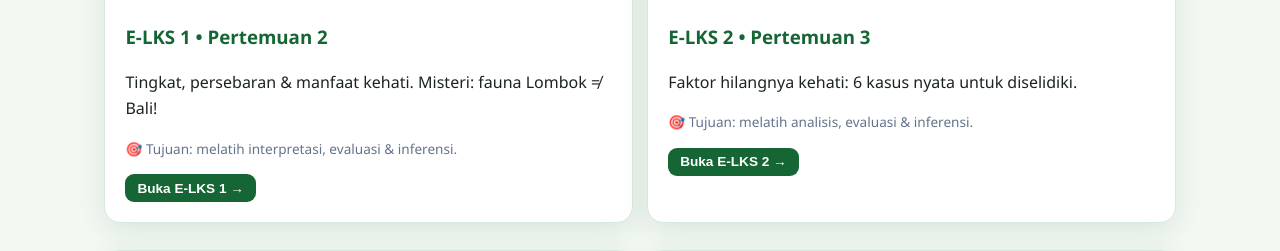
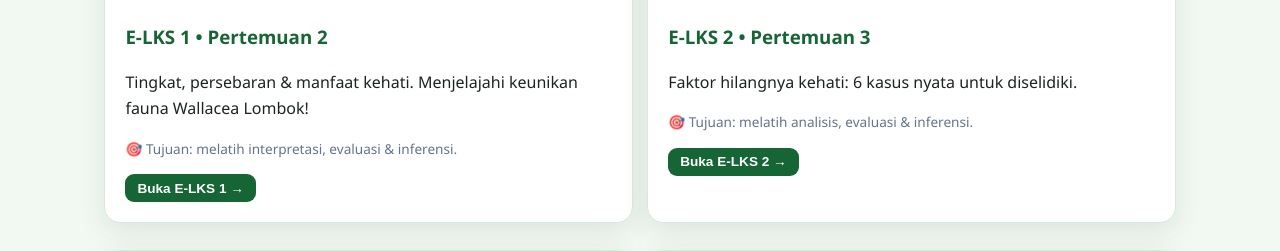
Before and after one commit to RajaSunrise/e-lks, a FastAPI app: page / in a window 1280 px wide. Shown: the part 878-1129 px from the top of the page. Run offline with FastAPI, Linux system fonts and the light colour scheme; some libraries are stand-ins or nearby versions.

Commit message:
refactor: hapus referensi Bali dan fokuskan materi serta soal ke Lombok

```diff
--- a/templates/index.html
+++ b/templates/index.html
@@ -36,8 +36,8 @@
 				<div>
 					<span class="badge">E-LKS 1–4 • PROBLEM BASED LEARNING</span>
 					<h1>Belajar dari Masalah Nyata Lombok! 🌏</h1>
-					<p><b>4 E-LKS per pertemuan</b> melatih <b>berpikir kritis</b> siswa <b>MAN Lombok Barat</b>: dari misteri
-						fauna Lombok vs Bali, 6 kasus kerusakan, misi tim konservasi, sampai jadi ahli klasifikasi!</p>
+					<p><b>4 E-LKS per pertemuan</b> melatih <b>berpikir kritis</b> siswa <b>MAN Lombok Barat</b>: dari keunikan
+						fauna Wallacea Lombok, 6 kasus kerusakan, misi tim konservasi, sampai jadi ahli klasifikasi!</p>
 					<p><span id="db-status">Menyiapkan simpanan nilai…</span></p>
 					<div class="toolbar">
 						<button class="btn btn-primer" onclick="pergi('identitas')">Mulai ↓</button>
@@ -66,7 +66,7 @@
 						onclick="bukaLightbox(this.src,'Pasar tradisional: varietas buah & padi lokal')"
 						referrerpolicy="no-referrer">
 					<h3>E-LKS 1 • Pertemuan 2</h3>
-					<p>Tingkat, persebaran & manfaat kehati. Misteri: fauna Lombok ≠ Bali!</p>
+					<p>Tingkat, persebaran & manfaat kehati. Menjelajahi keunikan fauna Wallacea Lombok!</p>
 					<p class="keterangan">🎯 Tujuan: melatih interpretasi, evaluasi & inferensi.</p>
 					<button class="btn btn-sekunder btn-kecil" onclick="pergi('elks1-materi')">Buka E-LKS 1 →</button>
 				</div>
@@ -227,7 +227,7 @@
 							<tr>
 								<td><b>e-LKS 1</b></td>
 								<td>Pertemuan 2: tingkat, persebaran, serta fungsi dan manfaat keanekaragaman hayati</td>
-								<td>Fauna Pulau Lombok berbeda dengan Pulau Bali walaupun letaknya berdekatan, dan pasar tradisional menjual beragam varietas buah dan padi lokal. Mengapa keanekaragaman hayati Indonesia tinggi dan berbeda antardaerah, serta apa manfaatnya?</td>
+								<td>Pulau Lombok memiliki keunikan fauna zona Wallacea yang dibatasi Selat Lombok, serta pasar tradisional yang menjual beragam varietas buah dan padi lokal. Mengapa keanekaragaman hayati di Pulau Lombok begitu tinggi dan khas, serta apa manfaatnya bagi masyarakat lokal?</td>
 								<td>(1) Apa inti permasalahan yang perlu dipecahkan? (2) Sebutkan contoh keanekaragaman gen, jenis, dan ekosistem beserta dasar pembedanya. (3) Sumber mana yang paling dapat dipercaya dan mengapa? (4) Simpulkan penyebab perbedaan persebaran tersebut.</td>
 							</tr>
 							<tr>
@@ -347,13 +347,12 @@
 							ekosistem) beserta dasar pembedanya melalui contoh nyata dari Lombok.</li>
 						<li><span class="aspek">Evaluasi</span> menilai sumber informasi yang paling dapat dipercaya dalam
 							memecahkan masalah.</li>
-						<li><span class="aspek">Inferensi</span> menyimpulkan penyebab perbedaan persebaran fauna Lombok–Bali
+						<li><span class="aspek">Inferensi</span> menyimpulkan karakteristik dan faktor persebaran fauna Wallacea di Pulau Lombok
 							dan mengaitkannya dengan manfaat kehati bagi kehidupan.</li>
 					</ol>
 				</div>
-				<div class="alert"><b>🧩 Masalah:</b> Fauna <b>Pulau Lombok berbeda dengan Pulau Bali</b> padahal hanya
-					dipisahkan Selat Lombok (±35 km)! Sementara pasar tradisional menjual banyak varietas buah & padi lokal.
-					<b>Mengapa kehati tinggi & berbeda antardaerah? Apa manfaatnya?</b></div>
+				<div class="alert"><b>🧩 Masalah:</b> Fauna <b>Pulau Lombok memiliki keunikan tersendiri</b> sebagai gerbang zona Wallacea yang dibatasi Selat Lombok! Sementara pasar tradisional di Lombok menjual banyak varietas buah & padi lokal.
+					<b>Mengapa kehati Pulau Lombok tinggi dan khas? Apa manfaatnya?</b></div>
 				<div class="grid2">
 					<div>
 						<img class="foto" src="assets/images/pasar.jpg"
@@ -580,7 +579,7 @@
 				<div class="info">☪️ <b>Tadabur:</b> <i>“…Kami tumbuhkan padanya segala sesuatu menurut ukuran.”</i> (QS.
 					Al-Hijr: 19) — manusia khalifah (QS. Al-Baqarah: 30) wajib menjaga, bukan merusak.</div>
 				<div class="mini" data-mq="e1m1" data-kunci="B" data-bahas="Selat Lombok = Garis Wallace.">
-					<b>Cek pemahaman 1:</b> Batas fauna Bali (Asiatis) dan Lombok (Wallacea) adalah…
+					<b>Cek pemahaman 1:</b> Garis biogeografi di sebelah barat Pulau Lombok (Selat Lombok) yang membatasi fauna tipe Wallacea adalah…
 					<label class="pil"><input type="radio" name="e1m1" value="A"> Garis Weber</label>
 					<label class="pil"><input type="radio" name="e1m1" value="B"> Garis Wallace (Selat Lombok)</label>
 					<label class="pil"><input type="radio" name="e1m1" value="C"> Garis khatulistiwa</label>
```
